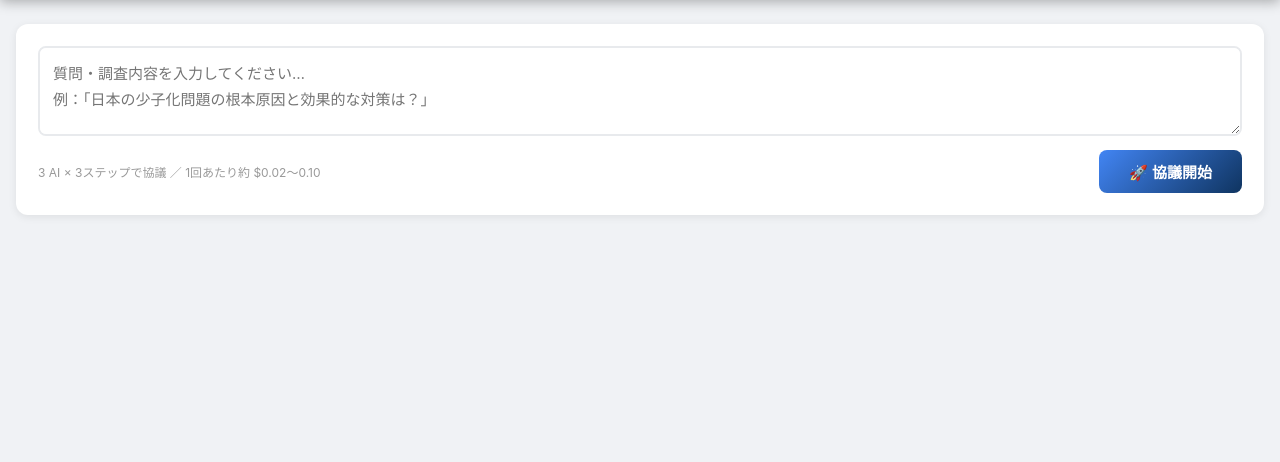
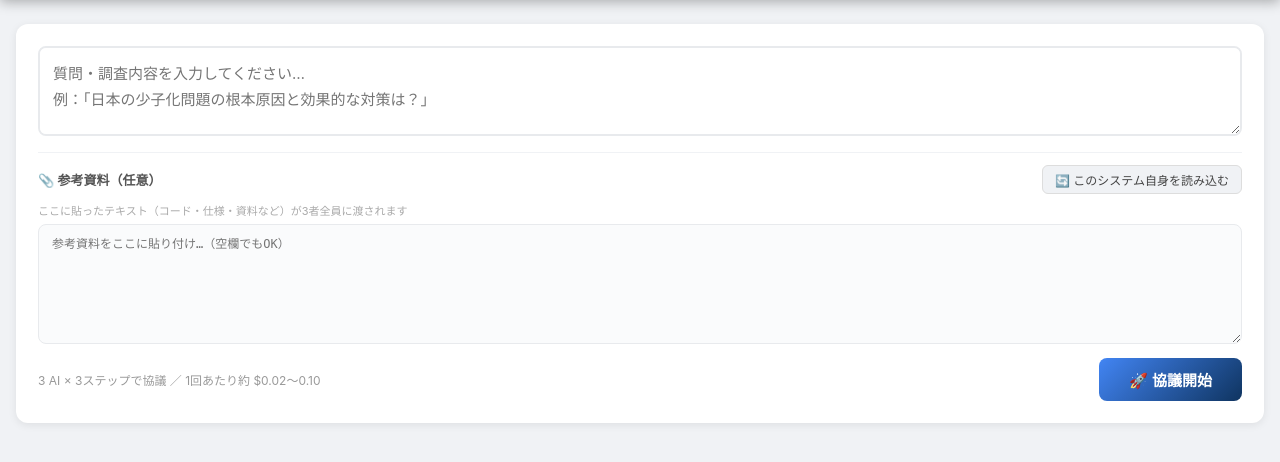
Before and after one commit to yusukekita-code/yamato_dama_atom, a Flask app: page / in a window 1280 px wide. Shown: the part 90-552 px from the top of the page. Run offline with Flask 3, Linux system fonts and the light colour scheme.

Commit message:
Fix Gemini/ChatGPT errors + add self-load feature
- Gemini: gemini-2.0-flash に変更＋複数モデルへの自動フォールバック
- ChatGPT: .env のAPIキー更新案内（401エラー対応）
- /api/load-self エンドポイントを追加（app.py+index.html を返す）
- UI: 「このシステム自身を読み込む」ボタンと参考資料欄を追加
- context フィールドを全ステップのプロンプトに反映

Co-Authored-By: Claude Sonnet 4.6 <noreply@anthropic.com>

```diff
--- a/ai_panel/app.py
+++ b/ai_panel/app.py
@@ -17,7 +17,7 @@ anthropic_client = anthropic.Anthropic(api_key=os.getenv('ANTHROPIC_API_KEY'))
 genai.configure(api_key=os.getenv('GEMINI_API_KEY'))
 
 OPENAI_MODEL      = os.getenv('OPENAI_MODEL',      'gpt-4o-mini')
-GEMINI_MODEL      = os.getenv('GEMINI_MODEL',      'gemini-1.5-flash')
+GEMINI_MODEL      = os.getenv('GEMINI_MODEL',      'gemini-2.0-flash')
 CLAUDE_MODEL      = os.getenv('CLAUDE_MODEL',      'claude-haiku-4-5-20251001')
 SYNTHESIZER_MODEL = os.getenv('SYNTHESIZER_MODEL', 'gpt-4o')
 
@@ -35,12 +35,22 @@ def ask_gpt(prompt: str, model: str = None) -> str:
     )
     return resp.choices[0].message.content
 
+GEMINI_FALLBACKS = ['gemini-2.0-flash', 'gemini-1.5-flash-latest', 'gemini-1.5-flash', 'gemini-pro']
+
 def ask_gemini(prompt: str) -> str:
-    try:
-        m = genai.GenerativeModel(GEMINI_MODEL, system_instruction=BASE_SYSTEM)
-    except TypeError:
-        m = genai.GenerativeModel(GEMINI_MODEL)
-    return m.generate_content(prompt).text
+    models_to_try = [GEMINI_MODEL] + [m for m in GEMINI_FALLBACKS if m != GEMINI_MODEL]
+    last_err = None
+    for model_name in models_to_try:
+        try:
+            try:
+                m = genai.GenerativeModel(model_name, system_instruction=BASE_SYSTEM)
+            except TypeError:
+                m = genai.GenerativeModel(model_name)
+            return m.generate_content(prompt).text
+        except Exception as e:
+            last_err = e
+            continue
+    raise last_err
 
 def ask_claude(prompt: str) -> str:
     resp = anthropic_client.messages.create(
@@ -75,14 +85,32 @@ def run_parallel(prompts: dict) -> dict:
 def index():
     return render_template('index.html')
 
+@app.route('/api/load-self', methods=['GET'])
+def load_self():
+    """このシステム自身のソースコードを返す"""
+    base = os.path.dirname(os.path.abspath(__file__))
+    files = {}
+    targets = [('app.py', 'app.py'), ('index.html', 'templates/index.html')]
+    for name, rel in targets:
+        try:
+            with open(os.path.join(base, rel), encoding='utf-8') as f:
+                files[name] = f.read()
+        except Exception as e:
+            files[name] = f'読み込みエラー: {e}'
+    return jsonify(files)
+
 @app.route('/api/step1', methods=['POST'])
 def step1():
-    q = request.json['question']
+    data = request.json
+    q   = data['question']
+    ctx = data.get('context', '').strip()
+    ctx_part = f"\n\n【参考資料】\n{ctx}" if ctx else ""
     prompt = (
         f"以下の質問に詳しく回答してください。\n"
         f"・主要なポイントを明確に述べること\n"
         f"・具体例や根拠を含めること\n"
-        f"・追加情報が必要な場合は【質問】として明記すること\n\n"
+        f"・追加情報が必要な場合は【質問】として明記すること"
+        f"{ctx_part}\n\n"
         f"質問: {q}"
     )
     return jsonify(run_parallel({k: prompt for k in CALLERS}))
@@ -91,13 +119,16 @@ def step1():
 def step2():
     data = request.json
     q, s1 = data['question'], data['step1']
+    ctx = data.get('context', '').strip()
+    ctx_part = f"\n【参考資料】\n{ctx}\n" if ctx else ""
 
     def make_prompt(my_name):
         others = "\n\n".join(
             f"【{n} の回答】\n{r}" for n, r in s1.items() if n != my_name
         )
         return (
-            f"元の質問: {q}\n\n"
+            f"元の質問: {q}\n"
+            f"{ctx_part}\n"
             f"【あなたの初回回答】\n{s1[my_name]}\n\n"
             f"【他のAIの回答】\n{others}\n\n"
             f"上記を踏まえて以下を行ってください：\n"
--- a/ai_panel/templates/index.html
+++ b/ai_panel/templates/index.html
@@ -25,6 +25,17 @@ main{max-width:1400px;margin:0 auto;padding:24px 16px}
 .btn-start{background:linear-gradient(135deg,#4285f4,#0f3460);color:#fff;border:none;border-radius:8px;padding:11px 30px;font-size:15px;font-weight:700;cursor:pointer;transition:transform .15s,opacity .15s}
 .btn-start:hover:not(:disabled){transform:translateY(-1px);opacity:.92}
 .btn-start:disabled{opacity:.5;cursor:not-allowed}
+
+/* ── 参考資料欄 ── */
+.context-wrap{margin-top:12px;border-top:1px solid #f0f2f5;padding-top:12px}
+.context-toggle{display:flex;align-items:center;justify-content:space-between;margin-bottom:8px}
+.context-label{font-size:13px;font-weight:600;color:#555;display:flex;align-items:center;gap:6px}
+.btn-load-self{background:#f0f2f5;border:1px solid #ddd;border-radius:6px;padding:5px 12px;font-size:12px;cursor:pointer;color:#444;transition:background .15s}
+.btn-load-self:hover{background:#e4e6e9}
+.btn-load-self:disabled{opacity:.5;cursor:not-allowed}
+.context-hint{font-size:11px;color:#aaa;margin-bottom:6px}
+#context{width:100%;height:120px;padding:10px 13px;border:1px solid #e8eaed;border-radius:8px;font-size:12px;font-family:monospace;resize:vertical;color:#333;background:#fafbfc;line-height:1.6}
+#context:focus{outline:none;border-color:#4285f4}
 
 /* ── プログレスバー ── */
 .progress-wrap{display:none;justify-content:center;align-items:center;margin-bottom:22px}
@@ -111,6 +122,17 @@ main{max-width:1400px;margin:0 auto;padding:24px 16px}
   <!-- 入力 -->
   <div class="input-card">
     <textarea id="question" placeholder="質問・調査内容を入力してください…&#10;例：「日本の少子化問題の根本原因と効果的な対策は？」&#10;&#10;Shift+Enter で改行、Enter で送信"></textarea>
+
+    <!-- 参考資料欄 -->
+    <div class="context-wrap">
+      <div class="context-toggle">
+        <span class="context-label">📎 参考資料（任意）</span>
+        <button class="btn-load-self" id="btn-load-self" onclick="loadSelf()">🔄 このシステム自身を読み込む</button>
+      </div>
+      <div class="context-hint">ここに貼ったテキスト（コード・仕様・資料など）が3者全員に渡されます</div>
+      <textarea id="context" placeholder="参考資料をここに貼り付け…（空欄でもOK）"></textarea>
+    </div>
+
     <div class="input-footer">
       <span class="hint">3 AI × 3ステップで協議 ／ 1回あたり約 $0.02〜0.10</span>
       <button class="btn-start" id="btn-start" onclick="startDiscussion()">🚀 協議開始</button>
@@ -333,10 +355,31 @@ function resetCards() {
   ['sec1','sec2','sec3'].forEach(id => $(id).classList.remove('show'));
 }
 
+// ── このシステムを読み込む ──────────────────────────────────────────
+async function loadSelf() {
+  const btn = $('btn-load-self');
+  btn.disabled = true;
+  btn.textContent = '⏳ 読み込み中…';
+  try {
+    const data = await fetch('/api/load-self').then(r => r.json());
+    const text = Object.entries(data)
+      .map(([name, code]) => `=== ${name} ===\n${code}`)
+      .join('\n\n');
+    $('context').value = text;
+    btn.textContent = '✅ 読み込み完了';
+    setTimeout(() => { btn.textContent = '🔄 このシステム自身を読み込む'; btn.disabled = false; }, 2000);
+  } catch(e) {
+    alert('読み込みエラー: ' + e.message);
+    btn.textContent = '🔄 このシステム自身を読み込む';
+    btn.disabled = false;
+  }
+}
+
 // ── メイン処理 ─────────────────────────────────────────────────────
 async function startDiscussion() {
   const question = $('question').value.trim();
   if (!question) { alert('質問を入力してください'); return; }
+  const context = $('context').value.trim();
 
   $('btn-start').disabled = true;
   $('btn-start').textContent = '⏳ 協議中…';
@@ -348,7 +391,7 @@ async function startDiscussion() {
     setProgress(1);
     $('sec1').classList.add('show');
 
-    s1Data = await post('/api/step1', { question });
+    s1Data = await post('/api/step1', { question, context });
     AIs.forEach(n => renderCard(`s1-${n}`, `stat1-${n}`, `c1-${n}`, `q1-${n}`, s1Data[n]));
 
     // ── STEP 2 ──
@@ -356,7 +399,7 @@ async function startDiscussion() {
     $('sec2').classList.add('show');
     scrollTo('sec2');
 
-    s2Data = await post('/api/step2', { question, step1: s1Data });
+    s2Data = await post('/api/step2', { question, context, step1: s1Data });
     AIs.forEach(n => renderCard(`s2-${n}`, `stat2-${n}`, `c2-${n}`, `q2-${n}`, s2Data[n]));
 
     // ── STEP 3 ──
@@ -365,7 +408,7 @@ async function startDiscussion() {
     scrollTo('sec3');
     renderContrib(s1Data, s2Data);
 
-    const s3 = await post('/api/step3', { question, step1: s1Data, step2: s2Data });
+    const s3 = await post('/api/step3', { question, context, step1: s1Data, step2: s2Data });
     $('final-body').innerHTML = marked.parse(s3.result || '⚠️ 取得失敗');
 
   } catch(e) {
```
